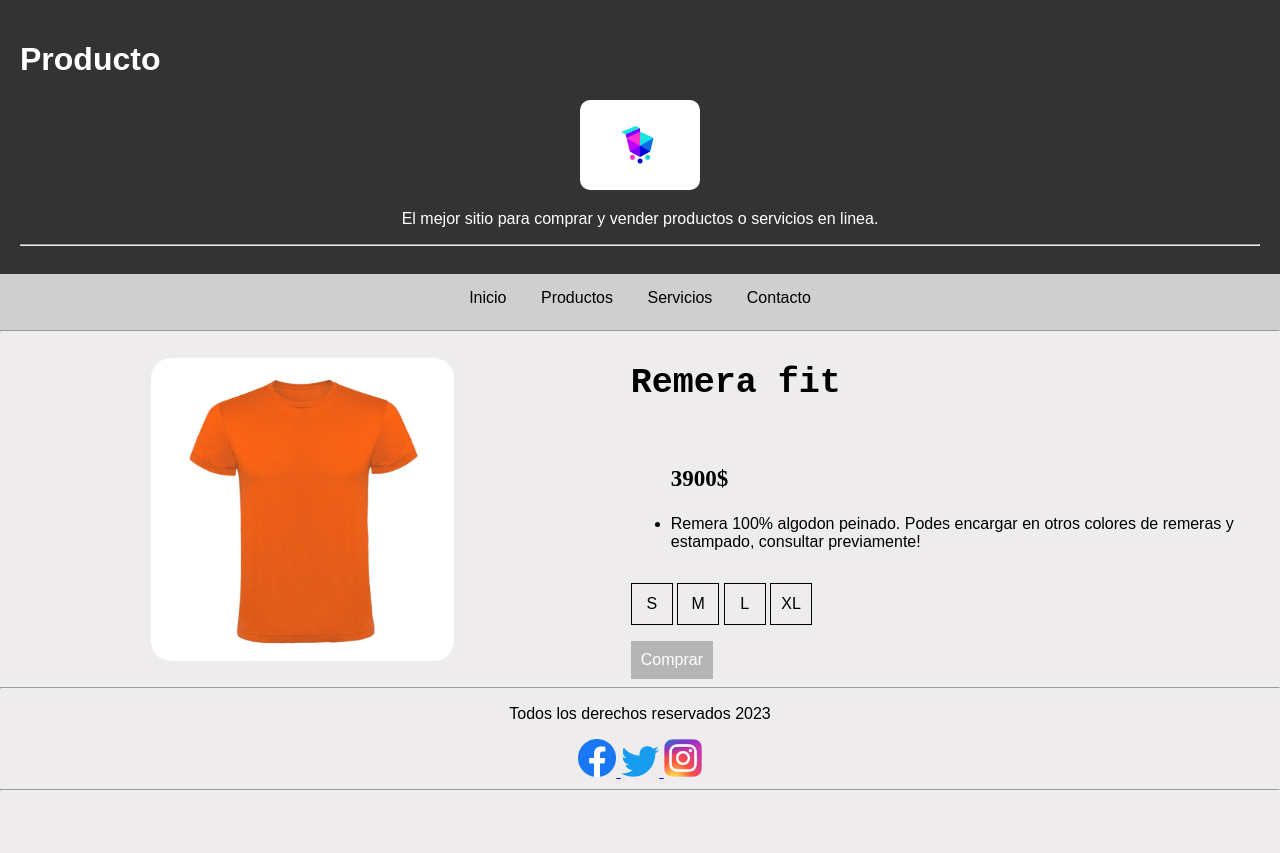
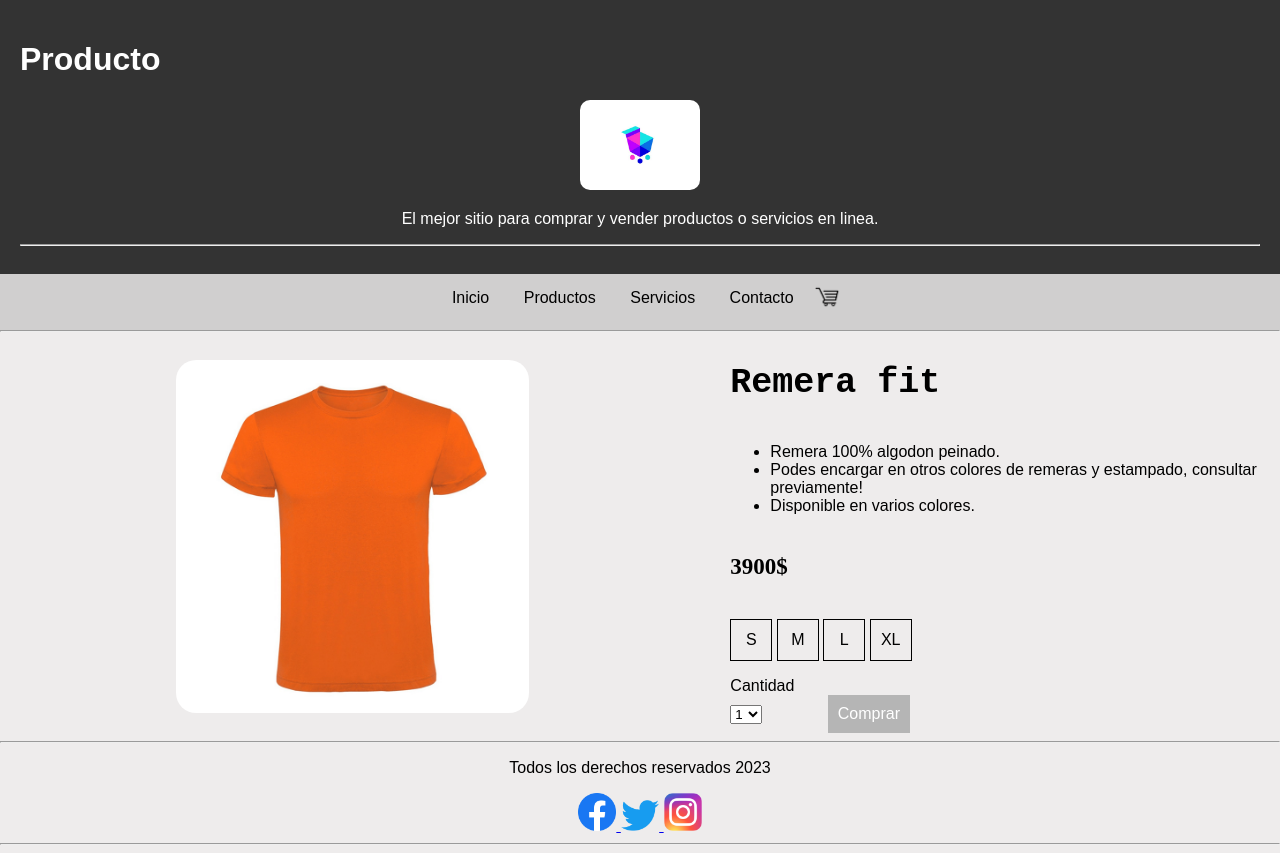
Before and after one commit to octiduarte/Proyectoparadigmas, a plain HTML site: page producto.html in a window 1280 px wide. Before the commit the page ends 800 px from the top, so only its background shows below. Drawn offline with Linux system fonts and the light colour scheme.

Commit message:
finalizado

```diff
--- a/css/estilo-formulario.css
+++ b/css/estilo-formulario.css
@@ -11,8 +11,8 @@
 
 .estilo_select {
   padding: 6px;
-    width: 139px;
-    border-radius: 10px;
+  width: 139px;
+  border-radius: 10px;
 }
 
 .centradoheader {
@@ -76,3 +76,9 @@ html {
   padding: 10px;
   border: 1px solid #ccc;
 }
+
+.alineacion_logo_compra {
+  margin: 0px;
+  padding: 0px;
+  vertical-align: middle;
+}
--- a/css/estilos-box.css
+++ b/css/estilos-box.css
@@ -24,7 +24,6 @@
 .estilos_article {
   width: 200px;
   margin: 20px;
-    border: 1px solid #ccc;
 }
 
 .efecto_boton_nav:hover {
@@ -56,7 +55,7 @@
   flex-direction: column;
   margin: 10px;
 }
-  .efecto_boton_main_a:hover{
+.efecto_boton_main_a:hover {
   background-color: #5e5d5d;
 }
 
@@ -64,3 +63,13 @@
   margin: 0;
   font-family: Arial, sans-serif;
 }
+
+.alineacion_logo_compra {
+  margin: 0px;
+  padding: 0px;
+  vertical-align: middle;
+}
+
+.estilos_imagenes_box{
+  border-radius: 20px;
+}
--- a/css/estilos-index.css
+++ b/css/estilos-index.css
@@ -3,7 +3,7 @@
   text-align: center;
 }
 
-  .estiloheader{
+.estiloheader {
   background-color: #333;
   color: white;
   padding: 20px;
@@ -39,7 +39,7 @@
   justify-content: center;
 }
 
-  .estilo_main_a{
+.estilo_main_a {
   font-size: 20px;
   color: white;
   text-decoration: none;
@@ -72,3 +72,9 @@
   align-items: center;
   display: flex;
 }
+
+.alineacion_logo_compra {
+  margin: 0px;
+  padding: 0px;
+  vertical-align: middle;
+}
--- a/css/estilos-producto.css
+++ b/css/estilos-producto.css
@@ -2,7 +2,6 @@
   border-radius: 10px;
   text-align: center;
 }
-
 
 .estilosheader {
   background-color: #333;
@@ -30,12 +29,12 @@
   border-radius: 20px;
 }
 
-.estilo_precio{
+.estilo_precio {
   font-family: serif;
-    font-size: 23px;
+  font-size: 23px;
 }
 
-.estilo_titulo_producto{
+.estilo_titulo_producto {
   font-family: monospace;
   font-size: 35px;
 }
@@ -70,13 +69,13 @@
   color: rgb(0, 0, 0);
 }
 
-
 .estilo_main_a {
   display: inline-block;
   background-color: #b5b5b5;
   color: white;
   padding: 10px;
   text-decoration: none;
+  margin-left: 61px;
 }
 
 html {
@@ -106,6 +105,21 @@ html {
   justify-content: center;
 }
 
-.efecto_boton_main_a:hover{
+.efecto_boton_main_a:hover {
   background-color: #5e5d5d;
 }
+
+.estilo_h4_cantidad {
+  margin: 0;
+  font-weight: normal;
+}
+
+.estilo_select_cantidad {
+  width: 32px;
+}
+
+.alineacion_logo_compra {
+  margin: 0px;
+  padding: 0px;
+  vertical-align: middle;
+}
--- a/css/estilos-tabla.css
+++ b/css/estilos-tabla.css
@@ -29,7 +29,6 @@
   background-color: #ddd;
 }
 
-
 .organizacion_footer {
   text-align: center;
   color: rgb(0, 0, 0);
@@ -51,7 +50,7 @@ html {
   text-decoration: none;
 }
 
-.organizacion_main{
+.organizacion_main {
   margin: 0;
   font-family: Arial, sans-serif;
 }
@@ -61,7 +60,6 @@ html {
   margin: 20px auto;
   border-collapse: collapse;
 }
-
 
 .estilo_th {
   background-color: #333;
@@ -74,6 +72,16 @@ html {
   padding: 10px;
 }
 
-.efecto_boton_main_a:hover{
+.efecto_boton_main_a:hover {
   background-color: #5e5d5d;
 }
+
+.alineacion_logo_compra {
+  margin: 0px;
+  padding: 0px;
+  vertical-align: middle;
+}
+
+.estilo_imagenes_tabla{
+  border-radius: 20px;
+}
--- a/producto.html
+++ b/producto.html
@@ -25,6 +25,9 @@
       <a class="estilos_a_nav efecto_boton_nav" href="#">Productos</a>
       <a class="estilos_a_nav efecto_boton_nav" href="#">Servicios</a>
       <a class="estilos_a_nav efecto_boton_nav" href="#">Contacto</a>
+      <a class="estilos_a_nav alineacion_logo_compra" href="">
+        <img src="imagenes/logo3.png" alt="" width="30px" />
+      </a>
       <hr />
     </div>
   </nav>
@@ -36,12 +39,18 @@
       <div class="organizacion_informacion_producto">
         <h1 class="estilo_titulo_producto">Remera fit</h1>
         <ul>
-          <h3 class="estilo_precio">3900$</h3>
           <li>
-            Remera 100% algodon peinado. Podes encargar en otros colores de
+            Remera 100% algodon peinado.
+          </li>
+          <li>
+            Podes encargar en otros colores de
             remeras y estampado, consultar previamente!
           </li>
+          <li>
+            Disponible en varios colores.
+          </li>
         </ul>
+        <h3 class="estilo_precio">3900$</h3>
         <ul class="talles">
           <li>S</li>
           <li>M</li>
@@ -49,6 +58,13 @@
           <li>XL</li>
         </ul>
         <div>
+          <h4 class="estilo_h4_cantidad">Cantidad</h4>
+          <select class="estilo_select_cantidad" name="cantidad" id="">
+            <option value="1">1</option>
+            <option value="2">2</option>
+            <option value="3">3</option>
+            <option value="4 o mas">4 o mas</option>
+          </select>
           <a class="estilo_main_a efecto_boton_main_a" href="formulario_compra.html">Comprar</a>
         </div>
       </div>
```
Also changed, not shown: formulario_compra.html (+3 -0 lines), index.html (+4 -0 lines), listado_box.html (+10 -4 lines), listado_tabla.html (+34 -13 lines), imagenes/logo2.png (added), imagenes/logo3.png (added), 1 other file. Lines whose indentation alone changed are shown as unchanged.
